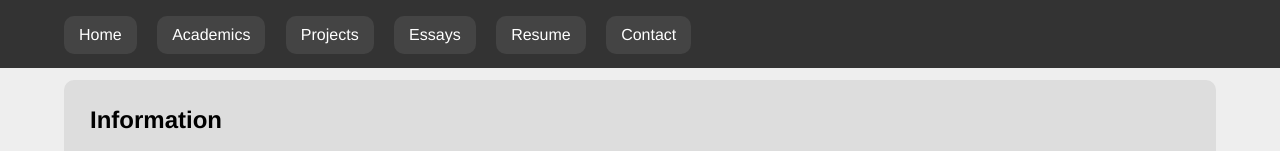
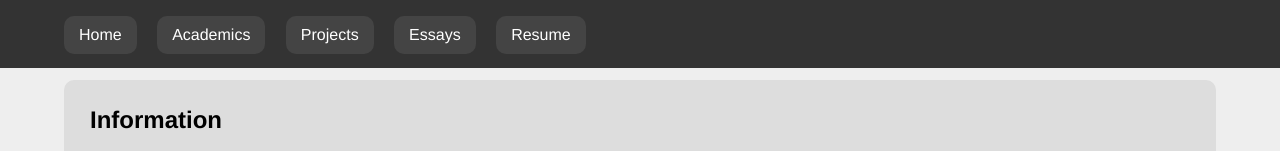
Before and after one commit to peterbdea/peterbdea.github.io, a plain HTML site: page index.html in a window 1280 px wide. Shown: the top 151 px of the page. Drawn offline with Linux system fonts and the light colour scheme.

Commit message:
Update index.html

```diff
--- a/index.html
+++ b/index.html
@@ -13,7 +13,6 @@
           <li><a href="#projects">Projects</a></li>
           <li><a href="#essays">Essays</a></li>
           <li><a href="Resume.pdf">Resume</a></li>
-          <li><a href="peterbdea@protonmail.com">Contact</a></li>
         </ul>
       </nav>
     </header>
```
